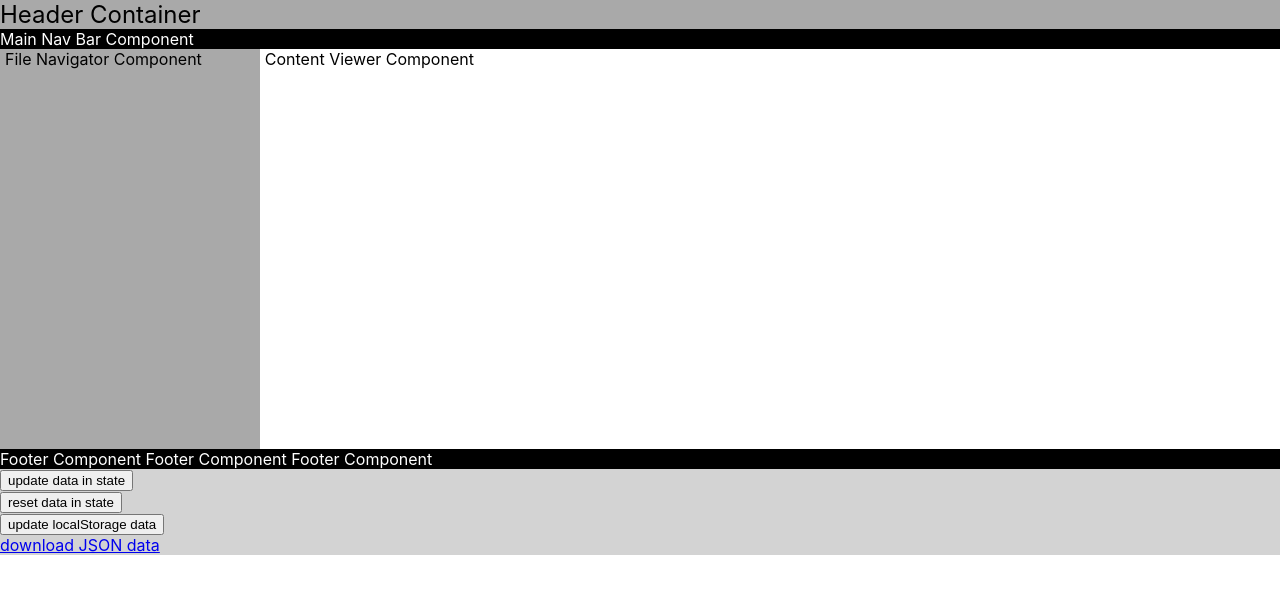
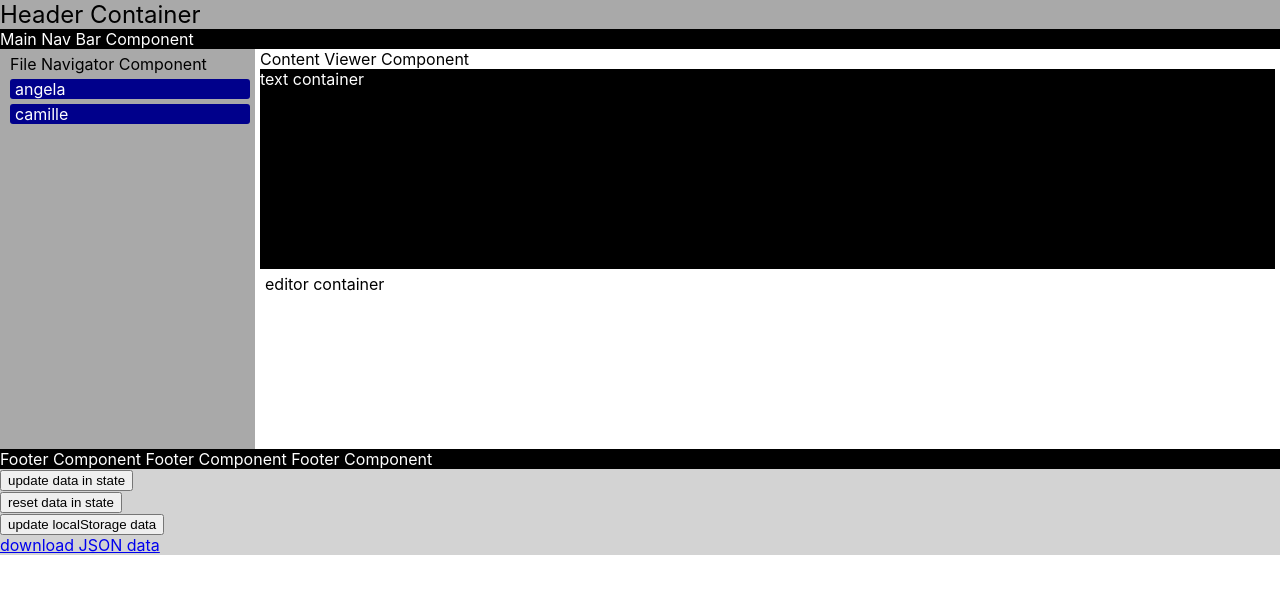
Before and after one commit to TheMartinCrabtree/test-rpg-v1, a React (Create React App) app: page / in a window 1280 px wide. Both pictures are taken after a click on the button "update data in state". Shown: the top 594 px of the page. Built offline with nearby package versions, Linux system fonts and the light colour scheme.

Commit message:
need to debug index passing from file nav

```diff
--- a/src/components/ContentViewer/index.jsx
+++ b/src/components/ContentViewer/index.jsx
@@ -1,16 +1,36 @@
 import React from "react";
 import styled from "styled-components";
+import InputWindow from "../InputWindow";
 
 const RightContainer = styled.div`
     width: 100%;
     background-color: white;
     padding-left: 5px;
+    padding-right: 5px;
     height: auto;
 `;
 
+const TextContainer = styled.div`
+    background-color: black;
+    color: white;
+    min-height: 200px;
+`;
+
+const EditorContainer = styled.div`
+    padding: 5px;
+    min-height: 100px;
+`;
+
+
+
 const ContentViewer=(props)=>{
 
-    return(<RightContainer>Content Viewer Component</RightContainer>)
+    return(
+    <RightContainer>
+        Content Viewer Component
+        <TextContainer>text container</TextContainer>
+        <EditorContainer>editor container</EditorContainer>
+    </RightContainer>);
 };
 
 export default ContentViewer;
--- a/src/components/FileNavigator/index.jsx
+++ b/src/components/FileNavigator/index.jsx
@@ -2,33 +2,57 @@ import React from "react";
 import styled from "styled-components";
 
 const LeftNavContainer = styled.div`
-    width: 25vw;
+    min-width: 15em;
     background-color: darkgray;
     height: auto;
+    margin: 5px;
 `;
 
 const LayoutContainer = styled.div`
+    padding-top: 5px;
+    padding-right: 5px;
+    padding-bottom: 5px;
     display: flex;
     flex-direction: column;
+    gap: 5px;
 `;
 
-const ClickContainer = styled.div`
-    padding-top: 2px;
-    padding-bottom: 2px;
-    margin: 2px;
+const HitArea = styled.div`
+    border-radius: 3px;
+    padding-left: 5px;
     width: 100%;
     min-height: 20px;
     background-color: darkblue;
+    color: white;
+
 `;
+// ${({selected})=>{selected ? 'border-color: yellow; border-width: 1px; border-style: solid;' : '' }}
 
 
 const FileNavigator = (props)=>{
-    const {data, spreadIndex}=props;
+    const {
+        data,
+        selected,
+        setSelected
+    }=props;
+
+    console.log("FileNav selected", selected);
+
 
     const _renderHeadings=()=>{
-        data.map((dataObj, index)=>{
-            return <ClickContainer key={index}>{dataObj.name}</ClickContainer>
-        })
+        const _onClickHandler=(e)=>console.log("event: ", e);
+
+        return data.map((dataObj, index)=>{
+            console.log("index: ", index)
+            return(
+            <HitArea
+                key={`file-nav-key-${index}`}
+                index={index}
+                selected={selected}
+                onClick={(index)=>console.log("clicked index: ", index)}>
+                    {dataObj.name}
+            </HitArea>);
+        });
     };
 
     return(
--- /dev/null
+++ b/src/components/InputWindow/index.jsx
@@ -0,0 +1,30 @@
+import React, {useState, useEffect} from "react";
+import styled from "styled-components";
+
+
+// possible debounce function
+const useDebouncedValue=(value, wait)=> {
+    const [debouncedValue, setDebouncedValue] = useState(value);
+
+    useEffect(() => {
+      const id = setTimeout(() => setDebouncedValue(value), wait);
+      return () => clearTimeout(id);
+    }, [value]);
+
+    return debouncedValue;
+};
+
+
+const InputWindow=(props)=>{
+    const {defaultText} = props;
+    const [inputValue, setInputValue] = useState(" " | defaultText);
+
+    return(
+    <div>
+        <input value={inputValue} onChange={(e)=>setInputValue(e.target.value)} />
+    </div>
+    );
+};
+
+
+export default InputWindow;
--- a/src/components/Main/index.jsx
+++ b/src/components/Main/index.jsx
@@ -5,6 +5,8 @@ import MainNavBar from '../MainNavBar';
 import FileNavigator from "../FileNavigator";
 import ContentViewer from "../ContentViewer";
 import Footer from "../Footer";
+
+// for a filtered search use a debounce function
 
 const testData = [
     {
@@ -41,16 +43,16 @@ const saveLocalStorageData =(data, updateCallback)=>{
 
 const Main = (props)=>{
     const [gameData, setData] = useState(getLocalStorageData);
-    const [selectedIndex, setSelectedIndex] = useState(undefined);
-    console.log("gameData", gameData);
-    console.log("localStorage data", getLocalStorageData());
+    const [selected, setSelectedIndex] = useState(0);
+    // console.log("gameData", gameData);
+    // console.log("localStorage data", getLocalStorageData());
 
     return(
         <MainContainer>
             <Header />
             <MainNavBar />
             <LayoutWrapper>
-                <FileNavigator data={gameData} setIndex={setSelectedIndex} />
+                <FileNavigator data={gameData} selected={selected} setSelected={setSelectedIndex} />
                 <ContentViewer />
 
             </LayoutWrapper>
```
